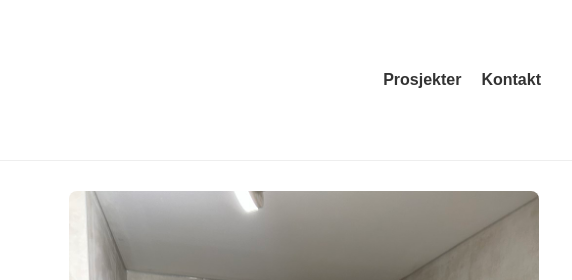
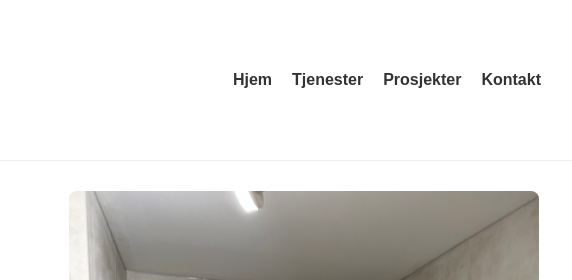
Before and after one commit to Olgerd82/website, a plain HTML site: page index.html in a window 1280 px wide. Shown: the top 280 px of the page, 525-1097 px from the left. Drawn offline with Linux system fonts and the light colour scheme.

Commit message:
откат

```diff
--- a/index.html
+++ b/index.html
@@ -22,8 +22,8 @@
       </div>
       <nav class="main-nav">
         <ul class="menu">
-          <!-- <li><a href="#">Hjem</a></li>
-          <li><a href="#">Tjenester</a></li> -->
+          <li><a href="#">Hjem</a></li>
+          <li><a href="#">Tjenester</a></li>
           <li><a href="#">Prosjekter</a></li>
           <li><a href="#">Kontakt</a></li>
         </ul>
```
